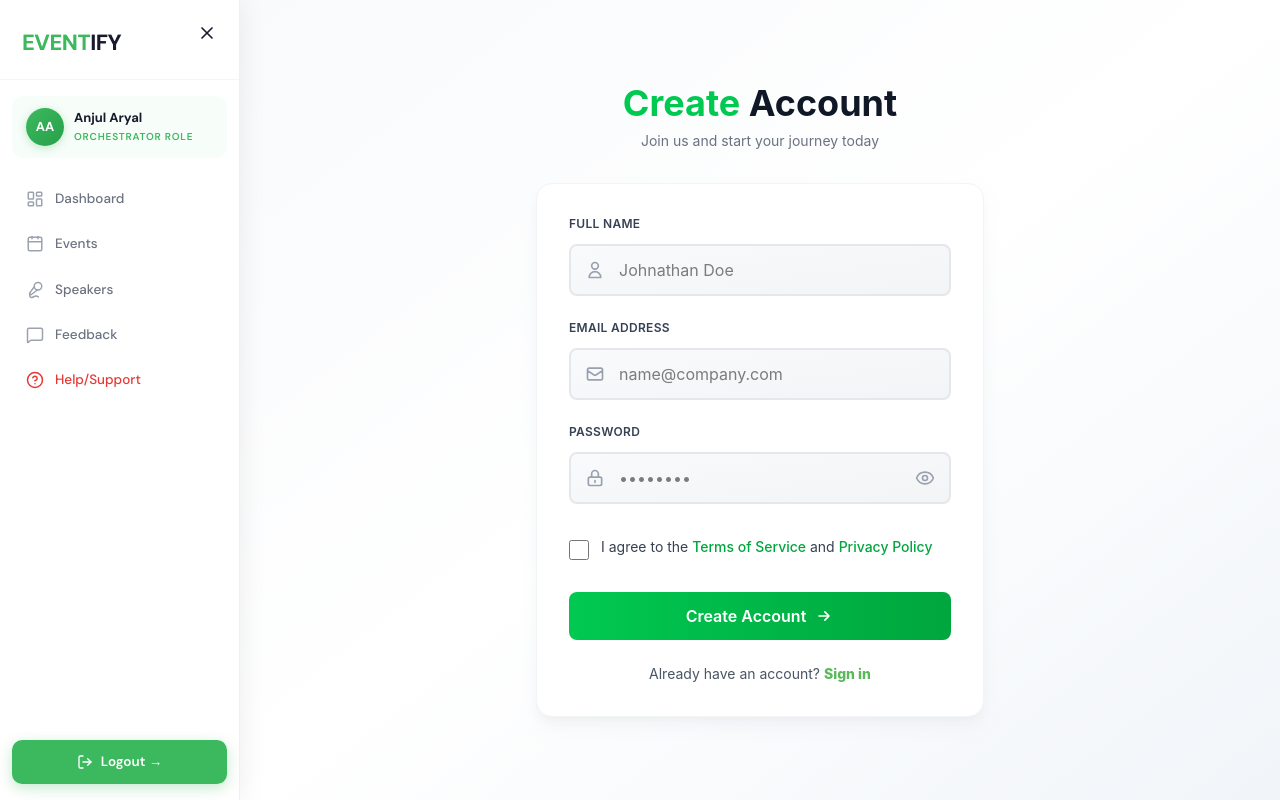
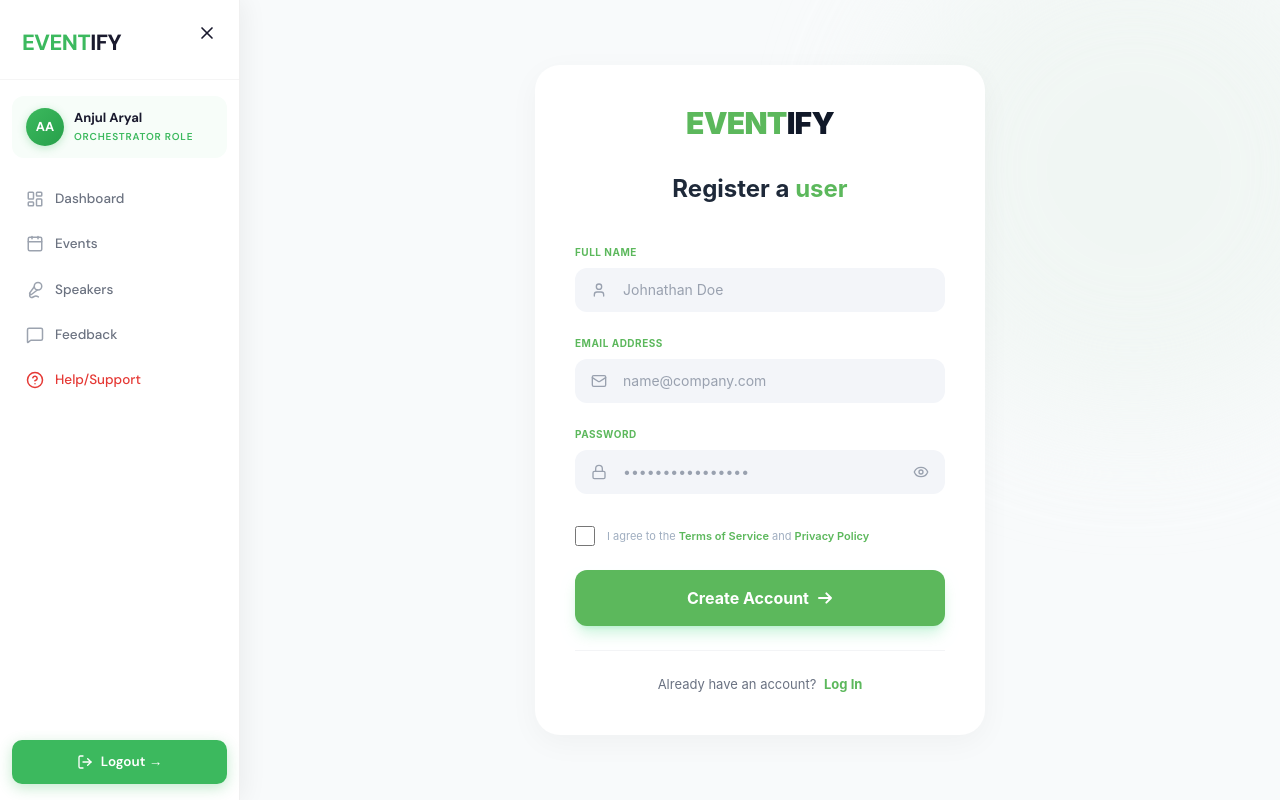
Before and after one commit to AnjulAryal/Event-Management-System, a React (Vite) app in the folder client/: page /signup in a window 1280 px wide. Built offline with nearby package versions, Linux system fonts and the light colour scheme.

Commit message:
updated signup page

```diff
--- a/client/src/pages/signup.jsx
+++ b/client/src/pages/signup.jsx
@@ -1,16 +1,7 @@
 import React, { useState } from 'react';
-import { Eye, EyeOff, AlertCircle, Check } from 'lucide-react';
+import { Eye, EyeOff, AlertCircle, Check, User, Mail, Lock } from 'lucide-react';
 import { Link } from "react-router-dom";
 
-<p className="text-center text-sm text-gray-600 mt-6">
-  Already have an account?{" "}
-  <Link
-    to="/login"
-    className="text-green-600 font-medium hover:text-green-700 transition-colors"
-  >
-    Sign in
-  </Link>
-</p>
 export default function SignupForm() {
   const [formData, setFormData] = useState({
     fullName: '',
@@ -78,12 +69,11 @@ export default function SignupForm() {
 
     setIsLoading(true);
 
-    // Simulate API call - replace with your actual API call
+    // Simulate API call
     setTimeout(() => {
       setIsLoading(false);
       setSubmitted(true);
 
-      // Auto-reset after 3 seconds (optional)
       setTimeout(() => {
         resetForm();
       }, 3000);
@@ -97,24 +87,32 @@ export default function SignupForm() {
   };
 
   return (
-    <div className="min-h-screen bg-gradient-to-br from-slate-50 via-white to-slate-100 flex items-center justify-center px-4 py-12">
-      <div className="w-full max-w-md">
-        {/* Header */}
+    <div className="min-h-screen bg-[#F8FAFB] flex items-center justify-center px-4 py-12 relative overflow-hidden font-sans">
+      {/* Decorative background element */}
+      <div className="absolute top-[-10%] right-[-10%] w-[500px] h-[500px] bg-[#EEF5F1] rounded-full opacity-70 blur-3xl"></div>
+
+      <div className="w-full max-w-[450px] relative z-10">
+        {/* Form Card */}
+        <div className="bg-white rounded-[25px] shadow-[0_8px_30px_rgb(0,0,0,0.04)] p-10">
+          {/* Logo */}
           <div className="text-center mb-8">
-          <h1 className="text-4xl font-bold mb-2">
-            <span className="text-green-500">Create</span>
-            <span className="text-gray-900"> Account</span>
+            <h1 className="text-3xl font-black tracking-tight">
+              <span className="text-[#5CB85C]">EVENT</span>
+              <span className="text-gray-900">IFY</span>
             </h1>
-          <p className="text-gray-500 text-sm">Join us and start your journey today</p>
           </div>
 
-        {/* Form Card */}
-        <div className="bg-white rounded-2xl shadow-lg shadow-gray-200/50 p-8 border border-gray-100">
+          <div className="text-center mb-10">
+            <h2 className="text-2xl font-bold text-gray-800">
+              Register a <span className="text-[#5CB85C]">user</span>
+            </h2>
+          </div>
+
           {submitted ? (
             <div className="text-center py-8">
               <div className="mb-4 flex justify-center">
                 <div className="w-16 h-16 bg-green-100 rounded-full flex items-center justify-center animate-scale-in">
-                  <Check className="w-8 h-8 text-green-600" strokeWidth={3} />
+                  <Check className="w-8 h-8 text-[#5CB85C]" strokeWidth={3} />
                 </div>
               </div>
               <h2 className="text-2xl font-bold text-gray-900 mb-2">Welcome aboard!</h2>
@@ -130,14 +128,12 @@ export default function SignupForm() {
             <form onSubmit={handleSubmit} className="space-y-6">
               {/* Full Name */}
               <div>
-                <label htmlFor="fullName" className="block text-xs font-semibold text-gray-700 uppercase tracking-wide mb-3">
+                <label htmlFor="fullName" className="block text-[10px] font-bold text-[#5CB85C] uppercase tracking-wider mb-2">
                   Full Name
                 </label>
                 <div className="relative">
-                  <div className="absolute left-4 top-4 text-gray-400">
-                    <svg className="w-5 h-5" fill="none" stroke="currentColor" viewBox="0 0 24 24">
-                      <path strokeLinecap="round" strokeLinejoin="round" strokeWidth={2} d="M16 7a4 4 0 11-8 0 4 4 0 018 0zM12 14a7 7 0 00-7 7h14a7 7 0 00-7-7z" />
-                    </svg>
+                  <div className="absolute left-4 top-1/2 -translate-y-1/2 text-gray-400">
+                    <User className="w-4 h-4" />
                   </div>
                   <input
                     type="text"
@@ -146,16 +142,16 @@ export default function SignupForm() {
                     value={formData.fullName}
                     onChange={handleChange}
                     placeholder="Johnathan Doe"
-                    className={`w-full pl-12 pr-4 py-3 rounded-lg border-2 transition-all ${
+                    className={`w-full pl-12 pr-4 py-3 rounded-xl border-none transition-all ${
                       errors.fullName
-                        ? 'border-red-500 bg-red-50'
-                        : 'border-gray-200 bg-gradient-to-br from-gray-50 to-gray-100 focus:border-green-500 focus:bg-white focus:outline-none focus:ring-4 focus:ring-green-100'
-                    }`}
+                        ? 'bg-red-50 ring-1 ring-red-500'
+                        : 'bg-[#F3F5F9] focus:ring-2 focus:ring-[#5CB85C]/20 focus:outline-none'
+                    } text-gray-700 placeholder:text-gray-400 text-sm`}
                   />
                 </div>
                 {errors.fullName && (
-                  <div className="flex items-center gap-2 mt-2 text-red-600 text-xs">
-                    <AlertCircle className="w-4 h-4" />
+                  <div className="flex items-center gap-2 mt-2 text-red-600 text-[10px]">
+                    <AlertCircle className="w-3 h-3" />
                     {errors.fullName}
                   </div>
                 )}
@@ -163,14 +159,12 @@ export default function SignupForm() {
 
               {/* Email Address */}
               <div>
-                <label htmlFor="email" className="block text-xs font-semibold text-gray-700 uppercase tracking-wide mb-3">
+                <label htmlFor="email" className="block text-[10px] font-bold text-[#5CB85C] uppercase tracking-wider mb-2">
                   Email Address
                 </label>
                 <div className="relative">
-                  <div className="absolute left-4 top-4 text-gray-400">
-                    <svg className="w-5 h-5" fill="none" stroke="currentColor" viewBox="0 0 24 24">
-                      <path strokeLinecap="round" strokeLinejoin="round" strokeWidth={2} d="M3 8l7.89 5.26a2 2 0 002.22 0L21 8M5 19h14a2 2 0 002-2V7a2 2 0 00-2-2H5a2 2 0 00-2 2v10a2 2 0 002 2z" />
-                    </svg>
+                  <div className="absolute left-4 top-1/2 -translate-y-1/2 text-gray-400">
+                    <Mail className="w-4 h-4" />
                   </div>
                   <input
                     type="email"
@@ -179,16 +173,16 @@ export default function SignupForm() {
                     value={formData.email}
                     onChange={handleChange}
                     placeholder="name@company.com"
-                    className={`w-full pl-12 pr-4 py-3 rounded-lg border-2 transition-all ${
+                    className={`w-full pl-12 pr-4 py-3 rounded-xl border-none transition-all ${
                       errors.email
-                        ? 'border-red-500 bg-red-50'
-                        : 'border-gray-200 bg-gradient-to-br from-gray-50 to-gray-100 focus:border-green-500 focus:bg-white focus:outline-none focus:ring-4 focus:ring-green-100'
-                    }`}
+                        ? 'bg-red-50 ring-1 ring-red-500'
+                        : 'bg-[#F3F5F9] focus:ring-2 focus:ring-[#5CB85C]/20 focus:outline-none'
+                    } text-gray-700 placeholder:text-gray-400 text-sm`}
                   />
                 </div>
                 {errors.email && (
-                  <div className="flex items-center gap-2 mt-2 text-red-600 text-xs">
-                    <AlertCircle className="w-4 h-4" />
+                  <div className="flex items-center gap-2 mt-2 text-red-600 text-[10px]">
+                    <AlertCircle className="w-3 h-3" />
                     {errors.email}
                   </div>
                 )}
@@ -196,14 +190,12 @@ export default function SignupForm() {
 
               {/* Password */}
               <div>
-                <label htmlFor="password" className="block text-xs font-semibold text-gray-700 uppercase tracking-wide mb-3">
+                <label htmlFor="password" className="block text-[10px] font-bold text-[#5CB85C] uppercase tracking-wider mb-2">
                   Password
                 </label>
                 <div className="relative">
-                  <div className="absolute left-4 top-4 text-gray-400">
-                    <svg className="w-5 h-5" fill="none" stroke="currentColor" viewBox="0 0 24 24">
-                      <path strokeLinecap="round" strokeLinejoin="round" strokeWidth={2} d="M12 15v2m-6 4h12a2 2 0 002-2v-6a2 2 0 00-2-2H6a2 2 0 00-2 2v6a2 2 0 002 2zm10-10V7a4 4 0 00-8 0v4h8z" />
-                    </svg>
+                  <div className="absolute left-4 top-1/2 -translate-y-1/2 text-gray-400">
+                    <Lock className="w-4 h-4" />
                   </div>
                   <input
                     type={showPassword ? 'text' : 'password'}
@@ -211,24 +203,24 @@ export default function SignupForm() {
                     name="password"
                     value={formData.password}
                     onChange={handleChange}
-                    placeholder="••••••••"
-                    className={`w-full pl-12 pr-12 py-3 rounded-lg border-2 transition-all ${
+                    placeholder="••••••••••••••••"
+                    className={`w-full pl-12 pr-12 py-3 rounded-xl border-none transition-all ${
                       errors.password
-                        ? 'border-red-500 bg-red-50'
-                        : 'border-gray-200 bg-gradient-to-br from-gray-50 to-gray-100 focus:border-green-500 focus:bg-white focus:outline-none focus:ring-4 focus:ring-green-100'
-                    }`}
+                        ? 'bg-red-50 ring-1 ring-red-500'
+                        : 'bg-[#F3F5F9] focus:ring-2 focus:ring-[#5CB85C]/20 focus:outline-none'
+                    } text-gray-700 placeholder:text-gray-400 text-sm`}
                   />
                   <button
                     type="button"
                     onClick={() => setShowPassword(!showPassword)}
-                    className="absolute right-4 top-4 text-gray-400 hover:text-gray-600 transition-colors"
+                    className="absolute right-4 top-1/2 -translate-y-1/2 text-gray-400 hover:text-gray-600"
                   >
-                    {showPassword ? <EyeOff className="w-5 h-5" /> : <Eye className="w-5 h-5" />}
+                    {showPassword ? <EyeOff className="w-4 h-4" /> : <Eye className="w-4 h-4" />}
                   </button>
                 </div>
                 {errors.password && (
-                  <div className="flex items-center gap-2 mt-2 text-red-600 text-xs">
-                    <AlertCircle className="w-4 h-4" />
+                  <div className="flex items-center gap-2 mt-2 text-red-600 text-[10px]">
+                    <AlertCircle className="w-3 h-3" />
                     {errors.password}
                   </div>
                 )}
@@ -236,7 +228,7 @@ export default function SignupForm() {
 
               {/* Terms Checkbox */}
               <div className="pt-2">
-                <label className="flex items-start gap-3 cursor-pointer group">
+                <label className="flex items-center gap-3 cursor-pointer group">
                   <input
                     type="checkbox"
                     checked={agreedToTerms}
@@ -249,22 +241,22 @@ export default function SignupForm() {
                         }));
                       }
                     }}
-                    className="mt-1 flex-shrink-0 w-5 h-5 text-green-600 border-2 border-gray-300 rounded focus:ring-2 focus:ring-green-500 focus:ring-offset-0 cursor-pointer"
+                    className="w-5 h-5 bg-[#F3F5F9] border-none rounded-md text-[#5CB85C] focus:ring-0 cursor-pointer"
                   />
-                  <span className="text-sm text-gray-700 leading-relaxed">
+                  <span className="text-[11px] text-[#A0AEC0]">
                     I agree to the{' '}
-                    <a href="#" className="text-green-600 font-medium hover:text-green-700 transition-colors">
+                    <a href="#" className="text-[#5CB85C] font-semibold hover:underline">
                       Terms of Service
                     </a>
                     {' '}and{' '}
-                    <a href="#" className="text-green-600 font-medium hover:text-green-700 transition-colors">
+                    <a href="#" className="text-[#5CB85C] font-semibold hover:underline">
                       Privacy Policy
                     </a>
                   </span>
                 </label>
                 {errors.terms && (
-                  <div className="flex items-center gap-2 mt-2 text-red-600 text-xs ml-8">
-                    <AlertCircle className="w-4 h-4" />
+                  <div className="flex items-center gap-2 mt-2 text-red-600 text-[10px]">
+                    <AlertCircle className="w-3 h-3" />
                     {errors.terms}
                   </div>
                 )}
@@ -274,38 +266,35 @@ export default function SignupForm() {
               <button
                 type="submit"
                 disabled={isLoading}
-                className="w-full bg-gradient-to-r from-green-500 to-green-600 hover:from-green-600 hover:to-green-700 disabled:opacity-60 disabled:cursor-not-allowed text-white font-semibold py-3 rounded-lg mt-8 flex items-center justify-center gap-2 group transition-all hover:shadow-lg hover:-translate-y-0.5 active:translate-y-0"
+                className="w-full bg-[#5CB85C] hover:bg-[#4AA14A] disabled:opacity-60 text-white font-bold py-4 rounded-xl mt-6 flex items-center justify-center gap-2 transition-all shadow-lg shadow-green-500/20"
               >
                 {isLoading ? (
-                  <>
                   <div className="w-5 h-5 border-2 border-white border-t-transparent rounded-full animate-spin"></div>
-                    Creating Account...
-                  </>
                 ) : (
                   <>
                     Create Account
-                    <svg className="w-5 h-5 group-hover:translate-x-1 transition-transform" fill="none" stroke="currentColor" viewBox="0 0 24 24">
-                      <path strokeLinecap="round" strokeLinejoin="round" strokeWidth={2} d="M13 7l5 5m0 0l-5 5m5-5H6" />
+                    <svg className="w-4 h-4" fill="none" stroke="currentColor" viewBox="0 0 24 24">
+                      <path strokeLinecap="round" strokeLinejoin="round" strokeWidth={3} d="M14 5l7 7m0 0l-7 7m7-7H3" />
                     </svg>
                   </>
                 )}
               </button>
 
-              {/* Sign In Link */}
-             <p className="text-center text-sm text-gray-600 mt-6">
+              {/* Log In Link */}
+              <div className="text-center pt-6 border-t border-gray-100">
+                <p className="text-[13px] text-gray-500">
                   Already have an account?{" "}
                   <Link
                     to="/login"
-                    className="font-extrabold text-[#5CB85C] hover:text-[#4AA14A] transition"
+                    className="text-[#5CB85C] font-bold hover:underline ml-1"
                   >
-                Sign in
+                    Log In
                   </Link>
                 </p>
+              </div>
             </form>
           )}
         </div>
-
-
       </div>
     </div>
   );
```
Lines whose indentation alone changed are shown as unchanged.
